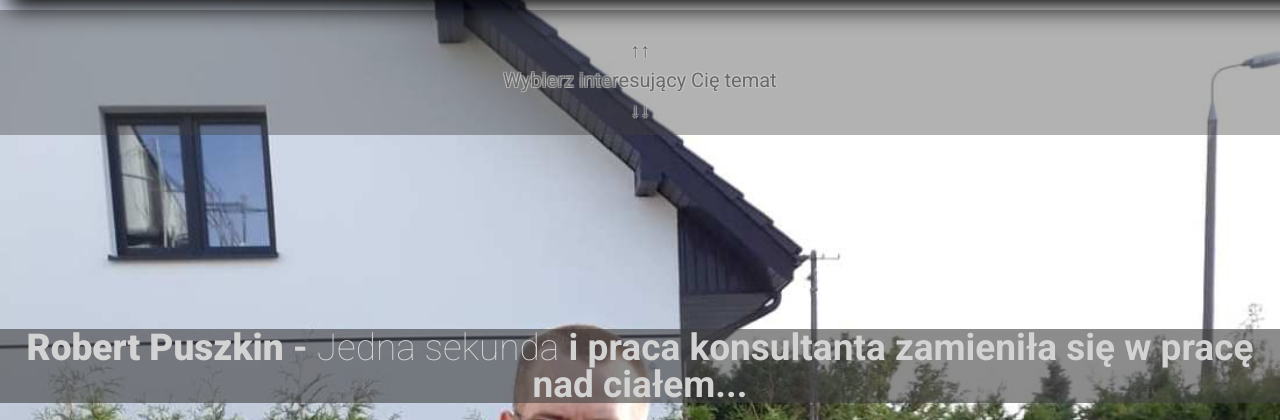
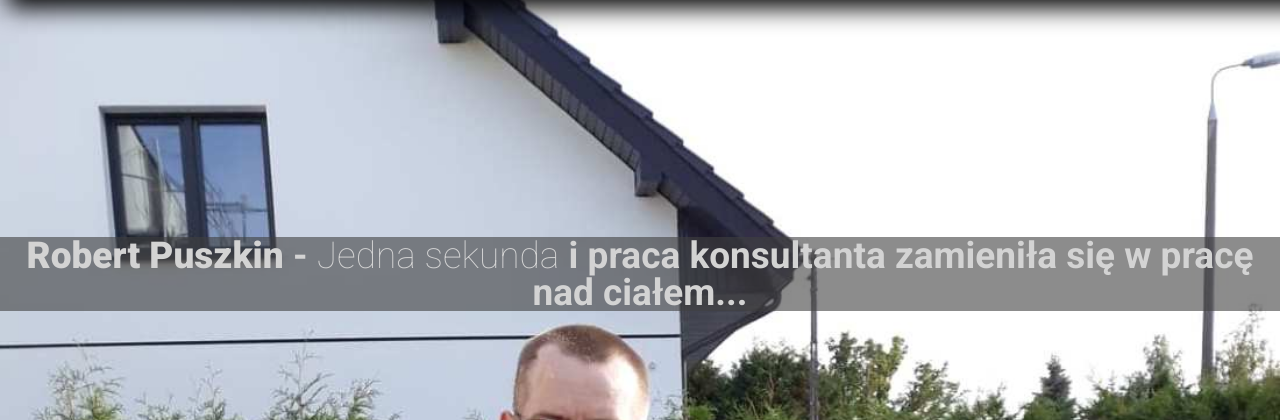
Before and after one commit to rpuszkin/rpuszkin.pl, a PHP site: page / in a window 1280 px wide. Shown: the part 50-470 px from the top of the page. Run offline with PHP 8.4, Linux system fonts and the light colour scheme; some libraries are stand-ins or nearby versions.

Commit message:
permanently deleting choose-topic class from every files

```diff
--- a/index.html
+++ b/index.html
@@ -156,11 +156,7 @@
           <span class="weight-thin">Jedna sekunda</span>&nbsp;i praca
           konsultanta zamieniła się w pracę nad ciałem...
         </h1>
-        <p class="choose-topic invisible" id="choose-topic">
-          <span>↑↑</span>
-          <span>Wybierz interesujący Cię temat</span>
-          <span>↓↓</span>
-        </p>
+
         <img
           src="media/loader.gif"
           class="scroll-loader invisible"
--- a/index.js
+++ b/index.js
@@ -26,7 +26,6 @@ function loadContent(menu, sub) {
   menuURL = params.get("menu");
   subURL = params.get("sub");
   if (!menu && typeof sub === "undefined" && !menuURL && !subURL) {
-    document.getElementById("choose-topic").classList.remove("invisible");
     return;
   } else if (menu && !valid_menu.includes(menu)) {
     menu = "404";
@@ -165,7 +164,7 @@ function scrollAndLoad(menuLoad, subLoad) {
       }
     }
   }
-  document.getElementById("choose-topic").classList.add("invisible");
+
   const toLoad = () => Promise.resolve(loadContent(menuLoad, subLoad));
 
   const scrollToTop = () => scrollIt("top", 5600);
--- a/style.css
+++ b/style.css
@@ -193,23 +193,7 @@ header .container:nth-of-type(2) {
   width: 100%;
   background-color: rgba(64, 64, 64, 0.6);
 }
-.choose-topic {
-  display: flex;
-  justify-content: center;
-  align-items: center;
-  flex-direction: column;
-  color: dimgray;
-  text-shadow: -1px -1px 0 rgba(211, 211, 211, 0.5),
-    1px -1px 0 rgba(211, 211, 211, 0.5), -1px 1px 0 rgba(211, 211, 211, 0.5),
-    1px 1px 0 rgba(211, 211, 211, 0.5);
-  margin-top: 60px;
-  font-size: 20px;
-  padding-top: 30px;
-  padding-bottom: 15px;
-  gap: 10px;
-  background-color: rgba(64, 64, 64, 0.4);
-  transition-duration: 1s;
-}
+
 header .container:nth-of-type(2) {
   height: calc(100% - 200vh);
   display: flex;
```
